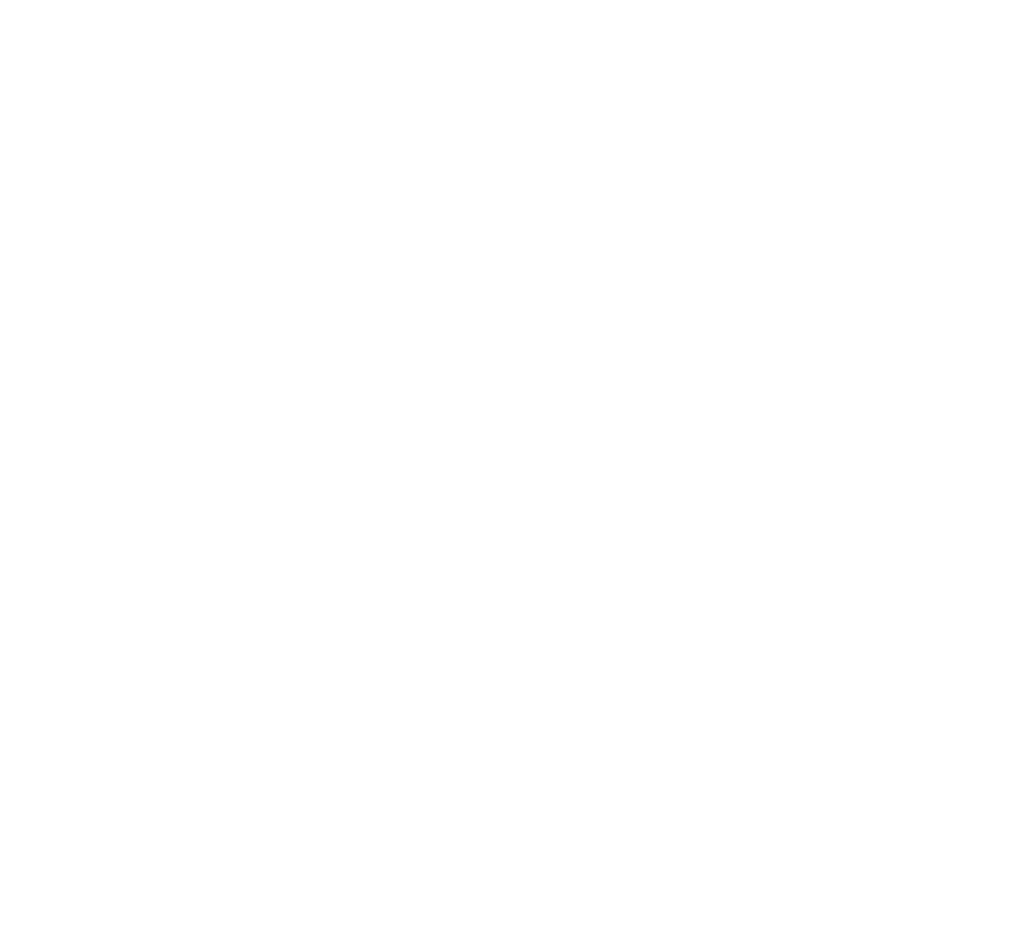
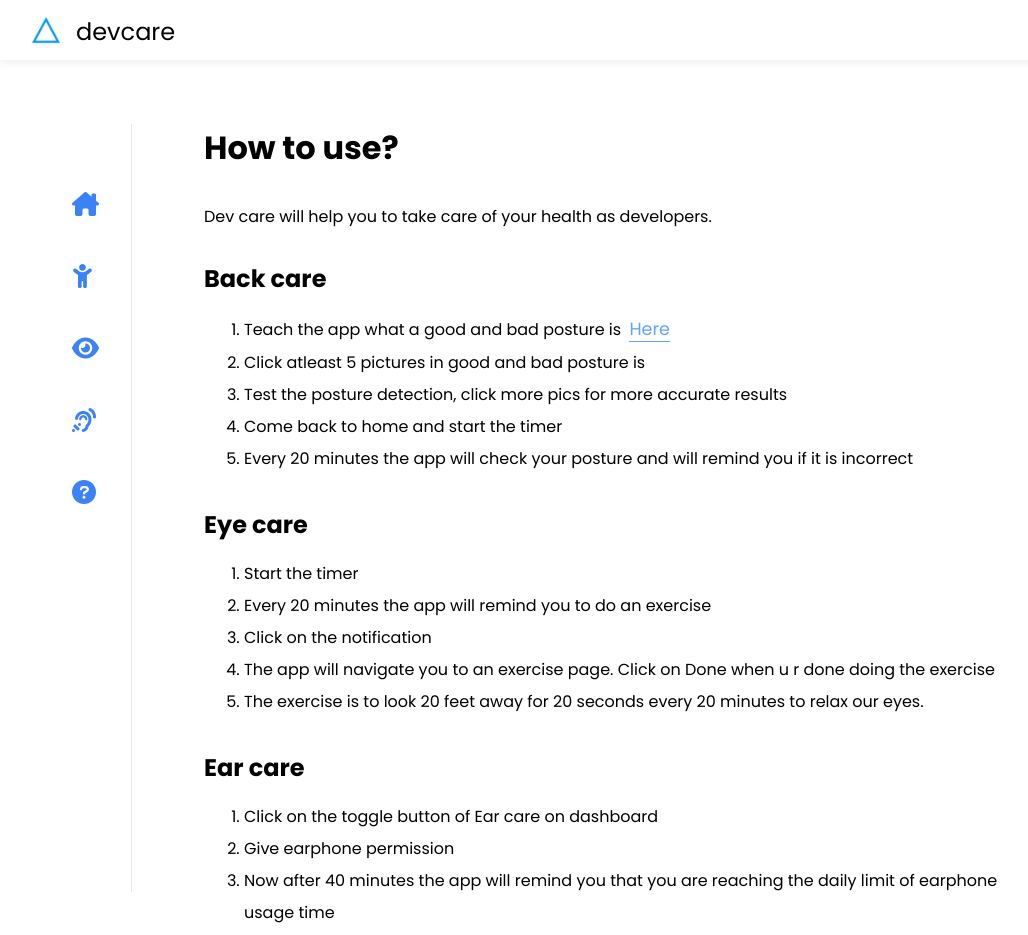
Before and after one commit to siddhigate/dev-care-app, a React (Create React App) app: page /howtouse in a window 1280 px wide. Before the commit this address had no page. Shown: the top 935 px of the page, without its empty margins (0-1028 px from the left). Before the commit the page ends 800 px from the top, so only its background shows below. Built offline with nearby package versions, Linux system fonts and the light colour scheme; what @tensorflow-models/knn-classifier would draw is missing.

Commit message:
feat: how to use page

```diff
--- a/src/App.js
+++ b/src/App.js
@@ -7,6 +7,7 @@ import EarCare from "./screens/EarCare";
 import Exercise from "./screens/Exercise";
 import TrainBackCare from "./screens/TrainBackCare";
 import Aboutus from "./screens/Aboutus";
+import HowtoUse from "./screens/HowtoUse";
 
 function App() {
   return (
@@ -19,6 +20,7 @@ function App() {
         <Route path="/exercise" element={<Exercise />} />
         <Route path="/teachbackcare" element={<TrainBackCare />} />
         <Route path="/aboutus" element={<Aboutus />} />
+        <Route path="/howtouse" element={<HowtoUse />} />
       </Routes>
     </BrowserRouter>
   );
--- a/src/components/core/Sidebar.js
+++ b/src/components/core/Sidebar.js
@@ -29,10 +29,10 @@ const Sidebar = () => {
             <span>Ear Care</span>
           </li>
         </Link>
-        <Link to="/aboutus">
+        <Link to="/howtouse">
           <li>
-            <i className="fa-solid fa-circle-info"></i>
-            <span>About</span>
+          <i class="fa-solid fa-circle-question"></i>
+            <span>How to use</span>
           </li>
         </Link>
       </ul>
--- /dev/null
+++ b/src/screens/HowtoUse.js
@@ -0,0 +1,93 @@
+import Nav from "../components/core/Nav";
+import Sidebar from "../components/core/Sidebar";
+import { Link } from "react-router-dom";
+import "../css/style.css";
+
+function HowtoUse() {
+  return (
+    <>
+      <Nav></Nav>
+      <div className="main-wrapper">
+        <Sidebar></Sidebar>
+        <div className="main-graph-wrapper">
+          <main className="main">
+            <h1 clasName="mb-xxl">How to use?</h1>
+            <div className="line-graph">
+              <p>
+                Dev care will help you to take care of your health as
+                developers.
+              </p>
+
+              <h2 className="mt-xl mb-md">Back care</h2>
+              <div style={{ maxWidth: "80ch", lineHeight: "2" }}>
+                <ol>
+                  <li>
+                    Teach the app what a good and bad posture is{" "}
+                    <Link
+                      to="/teachbackcare"
+                      style={{
+                        color: "var(--clr-primary-400)",
+                        fontSize: "1.1rem",
+                        borderBottom: "1px solid var(--clr-primary-400)",
+                        marginLeft: "0.25rem",
+                      }}
+                    >
+                      Here
+                    </Link>
+                  </li>
+                  <li>Click atleast 5 pictures in good and bad posture is</li>
+                  <li>
+                    Test the posture detection, click more pics for more
+                    accurate results
+                  </li>
+                  <li>Come back to home and start the timer</li>
+                  <li>
+                    Every 20 minutes the app will check your posture and will
+                    remind you if it is incorrect
+                  </li>
+                </ol>
+              </div>
+
+              <h2 className="mt-xl mb-md">Eye care</h2>
+              <p style={{ maxWidth: "80ch", lineHeight: "2" }}>
+                <ol>
+                  <li>Start the timer</li>
+                  <li>
+                    Every 20 minutes the app will remind you to do an exercise
+                  </li>
+                  <li>Click on the notification</li>
+                  <li>
+                    The app will navigate you to an exercise page. Click on Done
+                    when u r done doing the exercise
+                  </li>
+                  <li>
+                    The exercise is to look 20 feet away for 20 seconds every 20
+                    minutes to relax our eyes.
+                  </li>
+                </ol>
+              </p>
+
+              <h2 className="mt-xl mb-md">Ear care</h2>
+              <p style={{ maxWidth: "80ch", lineHeight: "2", marginBottom: "5rem" }}>
+                <ol>
+                  <li>Click on the toggle button of Ear care on dashboard</li>
+                  <li>Give earphone permission</li>
+                  <li>
+                    Now after 40 minutes the app will remind you that you are
+                    reaching the daily limit of earphone usage time
+                  </li>
+                  <li>
+                    It is advisable to use earphones for maximum 60 minutes a
+                    day at a maximum of 60% volume
+                  </li>
+                </ol>
+              </p>
+            </div>
+          </main>
+        </div>
+      </div>
+    </>
+  );
+}
+
+export default HowtoUse;
```
